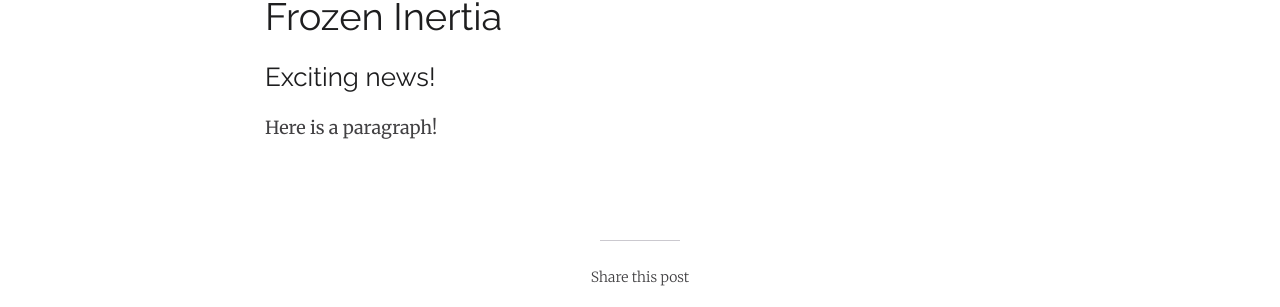
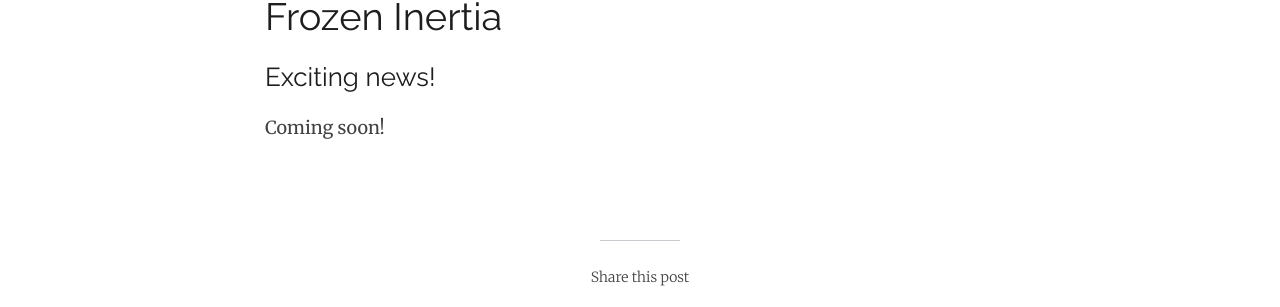
Before and after one commit to FrozenInertia/FrozenInertia.github.io, a Jekyll site: the page built from _posts/2017-07-23-demopost.md, in a window 1280 px wide. Shown: the part 821-1128 px from the top of the page. Built offline with Jekyll 4.4.1, drawn with Linux system fonts in a browser that asks for light colours; comment, search, counter and statistics services are not loaded.

Commit message:
Update 2017-07-23-demopost.md

```diff
--- a/_posts/2017-07-23-demopost.md
+++ b/_posts/2017-07-23-demopost.md
@@ -15,4 +15,4 @@ mathjax:
 
 ## Exciting news!
 
-Here is a paragraph!
+Coming soon!
```
